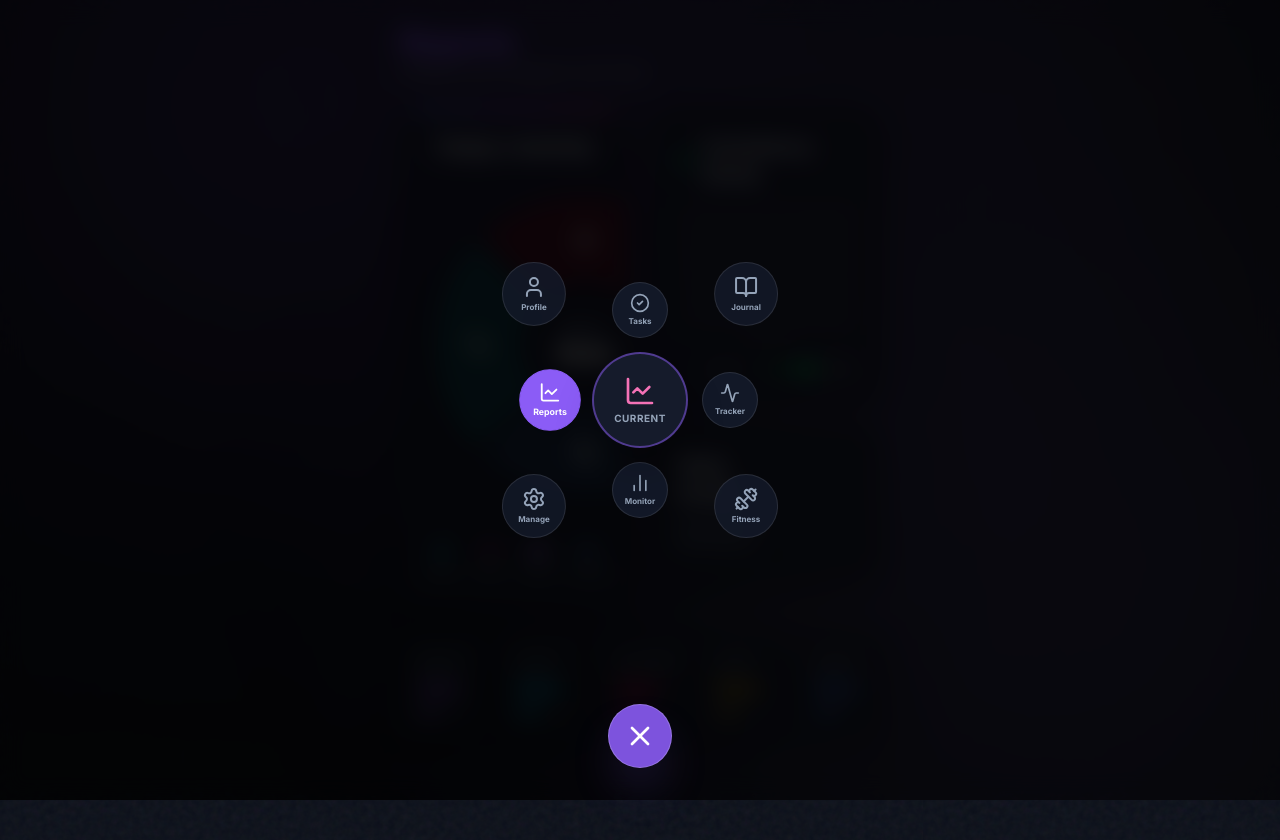
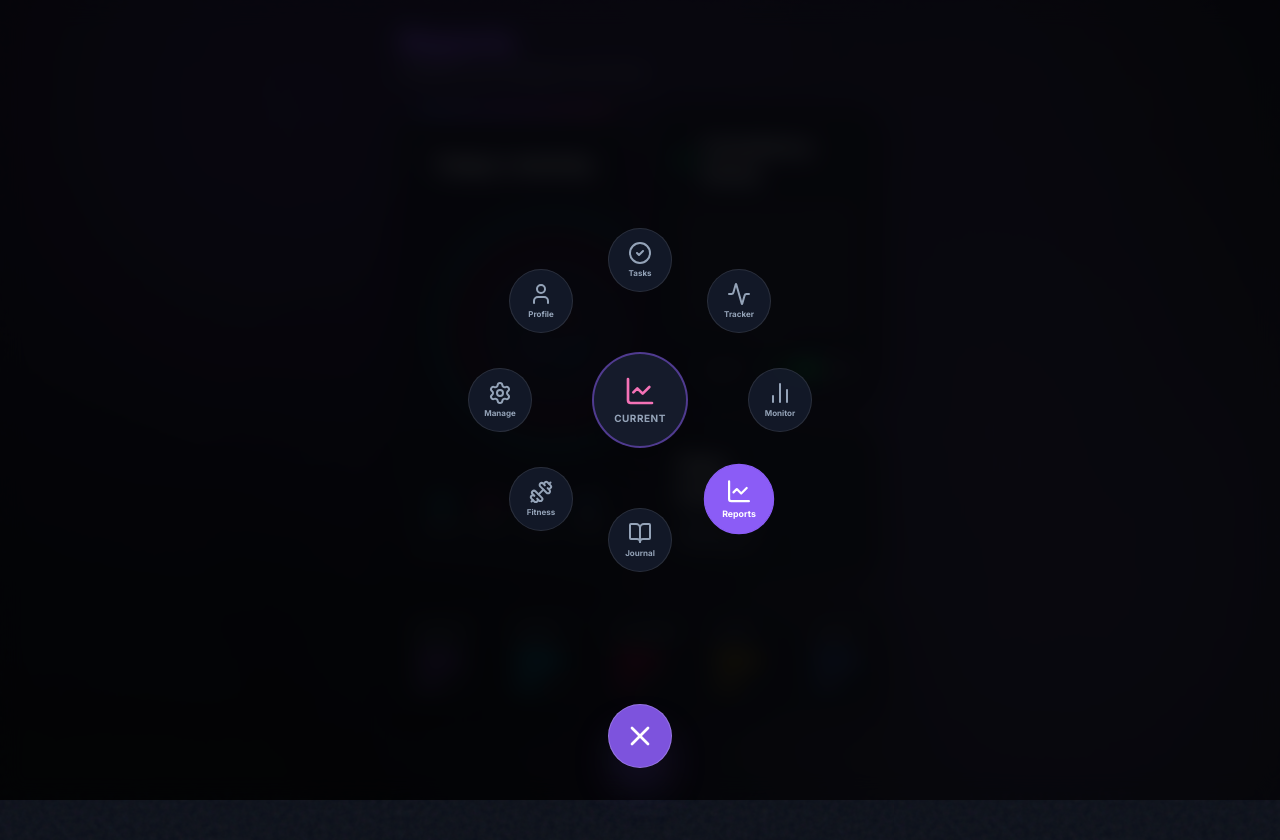
Before and after one commit to RiteshF7/D-Tracker, a Next.js app: page /reports in a window 1280 px wide. Both pictures are taken after a click on the button 640 px from the left and 736 px from the top of the page. Shown: the top 840 px of the page. Built offline with nearby package versions, Linux system fonts and the light colour scheme.

Commit message:
feat: update navigation to single circle layout and revert reports to activity rings

```diff
--- a/src/components/layout/RadialNavigation.tsx
+++ b/src/components/layout/RadialNavigation.tsx
@@ -36,12 +36,10 @@ export function RadialNavigation() {
     const activeItem = navItems.find((item) => item.href === pathname) || navItems[0];
     const ActiveIcon = activeItem.icon;
 
-    // Split items into two rings
-    const innerRingItems = navItems.slice(0, 4); // First 4 items
-    const outerRingItems = navItems.slice(4);    // Remaining items
-
-    const innerRadius = 90;
-    const outerRadius = 150;
+    // Single Ring Configuration
+    const radius = 140; // Larger radius for single circle
+    const totalItems = navItems.length;
+    const angleStep = 360 / totalItems;
 
     return (
         <>
@@ -100,12 +98,13 @@ export function RadialNavigation() {
                                 </span>
                             </motion.div>
 
-                            {/* Inner Ring Items */}
-                            {innerRingItems.map((item, index) => {
-                                const angle = (index * (360 / innerRingItems.length)) - 90;
+                            {/* Single Ring Items */}
+                            {navItems.map((item, index) => {
+                                // Start from top (-90 degrees)
+                                const angle = (index * angleStep) - 90;
                                 const radian = (angle * Math.PI) / 180;
-                                const x = Math.cos(radian) * innerRadius;
-                                const y = Math.sin(radian) * innerRadius;
+                                const x = Math.cos(radian) * radius;
+                                const y = Math.sin(radian) * radius;
                                 const isActive = pathname === item.href;
                                 const Icon = item.icon;
 
@@ -115,7 +114,7 @@ export function RadialNavigation() {
                                         initial={{ x: 0, y: 0, opacity: 0, scale: 0 }}
                                         animate={{ x, y, opacity: 1, scale: 1 }}
                                         exit={{ x: 0, y: 0, opacity: 0, scale: 0 }}
-                                        transition={{ delay: index * 0.05 }}
+                                        transition={{ delay: index * 0.03, type: "spring", stiffness: 200, damping: 20 }}
                                         className="absolute z-20"
                                     >
                                         <Link
@@ -125,52 +124,17 @@ export function RadialNavigation() {
                                                 setIsOpen(false);
                                             }}
                                             className={cn(
-                                                "flex flex-col items-center justify-center w-14 h-14 rounded-full border transition-all duration-200",
+                                                "flex flex-col items-center justify-center w-16 h-16 rounded-full border transition-all duration-200 group relative overflow-hidden",
                                                 isActive
                                                     ? "bg-primary text-white border-primary shadow-lg scale-110"
-                                                    : "bg-card/90 text-muted-foreground border-white/10 hover:bg-white/10 hover:text-white"
+                                                    : "bg-card/90 text-muted-foreground border-white/10 hover:bg-white/10 hover:text-white hover:border-white/30"
                                             )}
                                         >
-                                            <Icon className="w-5 h-5 mb-0.5" />
-                                            <span className="text-[8px] font-bold">{item.name}</span>
-                                        </Link>
-                                    </motion.div>
-                                );
-                            })}
+                                            {/* Hover Glow Effect */}
+                                            <div className="absolute inset-0 bg-white/5 opacity-0 group-hover:opacity-100 transition-opacity" />
 
-                            {/* Outer Ring Items */}
-                            {outerRingItems.map((item, index) => {
-                                const angle = (index * (360 / outerRingItems.length)) - 90 + (360 / outerRingItems.length / 2); // Offset slightly
-                                const radian = (angle * Math.PI) / 180;
-                                const x = Math.cos(radian) * outerRadius;
-                                const y = Math.sin(radian) * outerRadius;
-                                const isActive = pathname === item.href;
-                                const Icon = item.icon;
-
-                                return (
-                                    <motion.div
-                                        key={item.name}
-                                        initial={{ x: 0, y: 0, opacity: 0, scale: 0 }}
-                                        animate={{ x, y, opacity: 1, scale: 1 }}
-                                        exit={{ x: 0, y: 0, opacity: 0, scale: 0 }}
-                                        transition={{ delay: 0.2 + index * 0.05 }}
-                                        className="absolute z-10"
-                                    >
-                                        <Link
-                                            href={item.href}
-                                            onClick={(e) => {
-                                                e.stopPropagation();
-                                                setIsOpen(false);
-                                            }}
-                                            className={cn(
-                                                "flex flex-col items-center justify-center w-16 h-16 rounded-full border transition-all duration-200",
-                                                isActive
-                                                    ? "bg-primary text-white border-primary shadow-lg scale-110"
-                                                    : "bg-card/80 text-muted-foreground border-white/10 hover:bg-white/10 hover:text-white"
-                                            )}
-                                        >
-                                            <Icon className="w-6 h-6 mb-0.5" />
-                                            <span className="text-[8px] font-bold">{item.name}</span>
+                                            <Icon className="w-6 h-6 mb-0.5 relative z-10" />
+                                            <span className="text-[8px] font-bold relative z-10">{item.name}</span>
                                         </Link>
                                     </motion.div>
                                 );
--- a/src/components/reports/ReportsDashboard.tsx
+++ b/src/components/reports/ReportsDashboard.tsx
@@ -27,11 +27,9 @@ interface DailyLog {
     sleepQuality?: string;
 }
 
-// --- GTA Dial Component ---
-const GTADial = ({ data }: { data: DailyLog }) => {
-    const [hoveredMetric, setHoveredMetric] = useState<string | null>(null);
-
-    // Goals
+// --- Activity Rings Component ---
+const ActivityRings = ({ data }: { data: DailyLog }) => {
+    // Goals (could be dynamic)
     const goals = {
         steps: 10000,
         calories: 2500,
@@ -39,147 +37,61 @@ const GTADial = ({ data }: { data: DailyLog }) => {
         water: 8
     };
 
-    const metrics = [
-        { id: "steps", label: "Steps", value: data.steps, max: goals.steps, color: "#00d2ff", icon: Activity, angle: 270 }, // Top
-        { id: "calories", label: "Calories", value: data.calories, max: goals.calories, color: "#ff0055", icon: Flame, angle: 0 },   // Right
-        { id: "sleep", label: "Sleep", value: data.sleep, max: goals.sleep, color: "#a855f7", icon: Moon, angle: 90 },     // Bottom
-        { id: "water", label: "Water", value: data.water, max: goals.water, color: "#3b82f6", icon: Droplets, angle: 180 }, // Left
+    const rings = [
+        { id: "steps", value: data.steps, max: goals.steps, color: "#00d2ff", icon: Activity },
+        { id: "calories", value: data.calories, max: goals.calories, color: "#ff0055", icon: Flame },
+        { id: "sleep", value: data.sleep, max: goals.sleep, color: "#a855f7", icon: Moon },
+        { id: "water", value: data.water, max: goals.water, color: "#3b82f6", icon: Droplets },
     ];
 
-    // SVG Math Helpers
-    const polarToCartesian = (centerX: number, centerY: number, radius: number, angleInDegrees: number) => {
-        const angleInRadians = (angleInDegrees - 90) * Math.PI / 180.0;
-        return {
-            x: centerX + (radius * Math.cos(angleInRadians)),
-            y: centerY + (radius * Math.sin(angleInRadians))
-        };
-    };
-
-    const describeArc = (x: number, y: number, innerRadius: number, outerRadius: number, startAngle: number, endAngle: number) => {
-        const start = polarToCartesian(x, y, outerRadius, endAngle);
-        const end = polarToCartesian(x, y, outerRadius, startAngle);
-        const start2 = polarToCartesian(x, y, innerRadius, endAngle);
-        const end2 = polarToCartesian(x, y, innerRadius, startAngle);
-
-        const largeArcFlag = endAngle - startAngle <= 180 ? "0" : "1";
-
-        return [
-            "M", start.x, start.y,
-            "A", outerRadius, outerRadius, 0, largeArcFlag, 0, end.x, end.y,
-            "L", end2.x, end2.y,
-            "A", innerRadius, innerRadius, 0, largeArcFlag, 1, start2.x, start2.y,
-            "Z"
-        ].join(" ");
-    };
-
     return (
-        <div className="relative w-80 h-80 mx-auto flex items-center justify-center">
-            <svg viewBox="0 0 300 300" className="w-full h-full drop-shadow-2xl">
-                <defs>
-                    <filter id="glow" x="-20%" y="-20%" width="140%" height="140%">
-                        <feGaussianBlur stdDeviation="4" result="blur" />
-                        <feComposite in="SourceGraphic" in2="blur" operator="over" />
-                    </filter>
-                </defs>
-
-                {metrics.map((metric) => {
-                    const startAngle = metric.angle - 43; // 86 degree slices with 4 degree gaps
-                    const endAngle = metric.angle + 43;
-                    const isHovered = hoveredMetric === metric.id;
-
-                    // Calculate fill percentage
-                    const progress = Math.min(metric.value / metric.max, 1);
-                    // For the fill, we want it to grow from the center outwards or fill the arc?
-                    // GTA style usually highlights the whole segment.
-                    // Let's make the opacity depend on progress, or fill a sub-arc.
-                    // Let's do a sub-arc for the "bar" effect within the slice.
-
-                    const outerRadius = 140;
-                    const innerRadius = 60;
-                    const activeOuterRadius = isHovered ? 148 : 140;
-
-                    // Background Slice
-                    const path = describeArc(150, 150, innerRadius, activeOuterRadius, startAngle, endAngle);
-
-                    // Icon Position
-                    const iconPos = polarToCartesian(150, 150, (innerRadius + activeOuterRadius) / 2, metric.angle);
+        <div className="relative w-64 h-64 mx-auto flex items-center justify-center">
+            <svg viewBox="0 0 200 200" className="w-full h-full -rotate-90">
+                {rings.map((ring, i) => {
+                    const radius = 90 - (i * 20);
+                    const circumference = 2 * Math.PI * radius;
+                    const progress = Math.min(ring.value / ring.max, 1);
+                    const dashoffset = circumference - (progress * circumference);
 
                     return (
-                        <g
-                            key={metric.id}
-                            onMouseEnter={() => setHoveredMetric(metric.id)}
-                            onMouseLeave={() => setHoveredMetric(null)}
-                            className="cursor-pointer transition-all duration-300"
-                            style={{ transformOrigin: "150px 150px", transform: isHovered ? "scale(1.02)" : "scale(1)" }}
-                        >
-                            {/* Slice Background */}
-                            <path
-                                d={path}
-                                fill="rgba(20, 20, 20, 0.8)"
-                                stroke={isHovered ? "rgba(255,255,255,0.2)" : "rgba(255,255,255,0.05)"}
-                                strokeWidth="1"
+                        <g key={ring.id}>
+                            {/* Background Ring */}
+                            <circle
+                                cx="100"
+                                cy="100"
+                                r={radius}
+                                fill="none"
+                                stroke={ring.color}
+                                strokeWidth="12"
+                                strokeOpacity="0.1"
+                                strokeLinecap="round"
                             />
-
-                            {/* Progress Fill (Overlay) */}
-                            <path
-                                d={path}
-                                fill={metric.color}
-                                fillOpacity={0.2 + (progress * 0.6)} // Opacity based on progress
-                                className="transition-all duration-500"
+                            {/* Progress Ring */}
+                            <motion.circle
+                                cx="100"
+                                cy="100"
+                                r={radius}
+                                fill="none"
+                                stroke={ring.color}
+                                strokeWidth="12"
+                                strokeDasharray={circumference}
+                                initial={{ strokeDashoffset: circumference }}
+                                animate={{ strokeDashoffset: dashoffset }}
+                                transition={{ duration: 1.5, ease: "easeOut", delay: i * 0.2 }}
+                                strokeLinecap="round"
                             />
-
-                            {/* Progress Bar (Thin line at outer edge) */}
-                            <path
-                                d={describeArc(150, 150, activeOuterRadius - 4, activeOuterRadius, startAngle, startAngle + (86 * progress))}
-                                fill={metric.color}
-                            />
-
-                            {/* Icon */}
-                            <foreignObject x={iconPos.x - 12} y={iconPos.y - 12} width="24" height="24" className="pointer-events-none">
-                                <metric.icon className="w-6 h-6 text-white drop-shadow-md" />
-                            </foreignObject>
                         </g>
                     );
                 })}
-
-                {/* Center Info */}
-                <foreignObject x="100" y="100" width="100" height="100">
-                    <div className="w-full h-full flex flex-col items-center justify-center text-center">
-                        <AnimatePresence mode="wait">
-                            {hoveredMetric ? (
-                                <motion.div
-                                    key={hoveredMetric}
-                                    initial={{ opacity: 0, scale: 0.8 }}
-                                    animate={{ opacity: 1, scale: 1 }}
-                                    exit={{ opacity: 0, scale: 0.8 }}
-                                    className="flex flex-col items-center"
-                                >
-                                    <div className="text-xs text-muted-foreground uppercase tracking-widest font-bold mb-1">
-                                        {metrics.find(m => m.id === hoveredMetric)?.label}
-                                    </div>
-                                    <div className="text-2xl font-black text-white" style={{ color: metrics.find(m => m.id === hoveredMetric)?.color }}>
-                                        {metrics.find(m => m.id === hoveredMetric)?.value}
-                                    </div>
-                                    <div className="text-[10px] text-white/50">
-                                        / {metrics.find(m => m.id === hoveredMetric)?.max}
-                                    </div>
-                                </motion.div>
-                            ) : (
-                                <motion.div
-                                    key="default"
-                                    initial={{ opacity: 0 }}
-                                    animate={{ opacity: 1 }}
-                                    exit={{ opacity: 0 }}
-                                    className="flex flex-col items-center"
-                                >
-                                    <div className="text-xs text-muted-foreground uppercase tracking-widest font-bold">Daily</div>
-                                    <div className="text-xl font-black text-white">Stats</div>
-                                </motion.div>
-                            )}
-                        </AnimatePresence>
-                    </div>
-                </foreignObject>
             </svg>
+            {/* Center Icons */}
+            <div className="absolute inset-0 flex flex-col items-center justify-center pointer-events-none">
+                <div className="grid grid-cols-2 gap-2 opacity-80">
+                    {rings.map(r => (
+                        <r.icon key={r.id} className="w-5 h-5" style={{ color: r.color }} />
+                    ))}
+                </div>
+            </div>
         </div>
     );
 };
@@ -394,7 +306,7 @@ export function ReportsDashboard() {
                 >
                     <div className="absolute top-0 left-0 w-full h-1 bg-gradient-to-r from-blue-500 via-purple-500 to-pink-500" />
                     <h3 className="text-xl font-bold mb-6">Today's Activity</h3>
-                    <GTADial data={todayLog} />
+                    <ActivityRings data={todayLog} />
                     <div className="grid grid-cols-4 gap-4 mt-8 w-full">
                         {[
                             { label: "Steps", val: todayLog.steps, color: "text-cyan-400" },
```
Also changed, not shown: public/sw.js.
